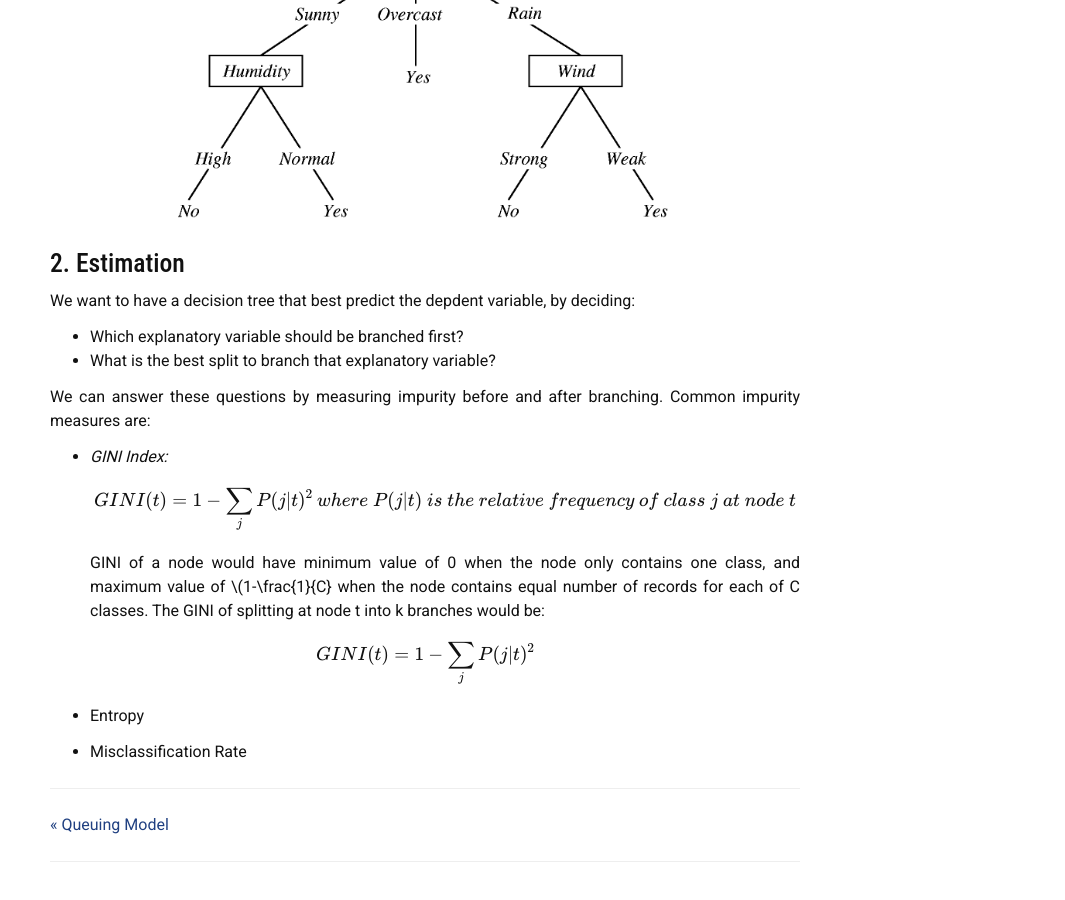
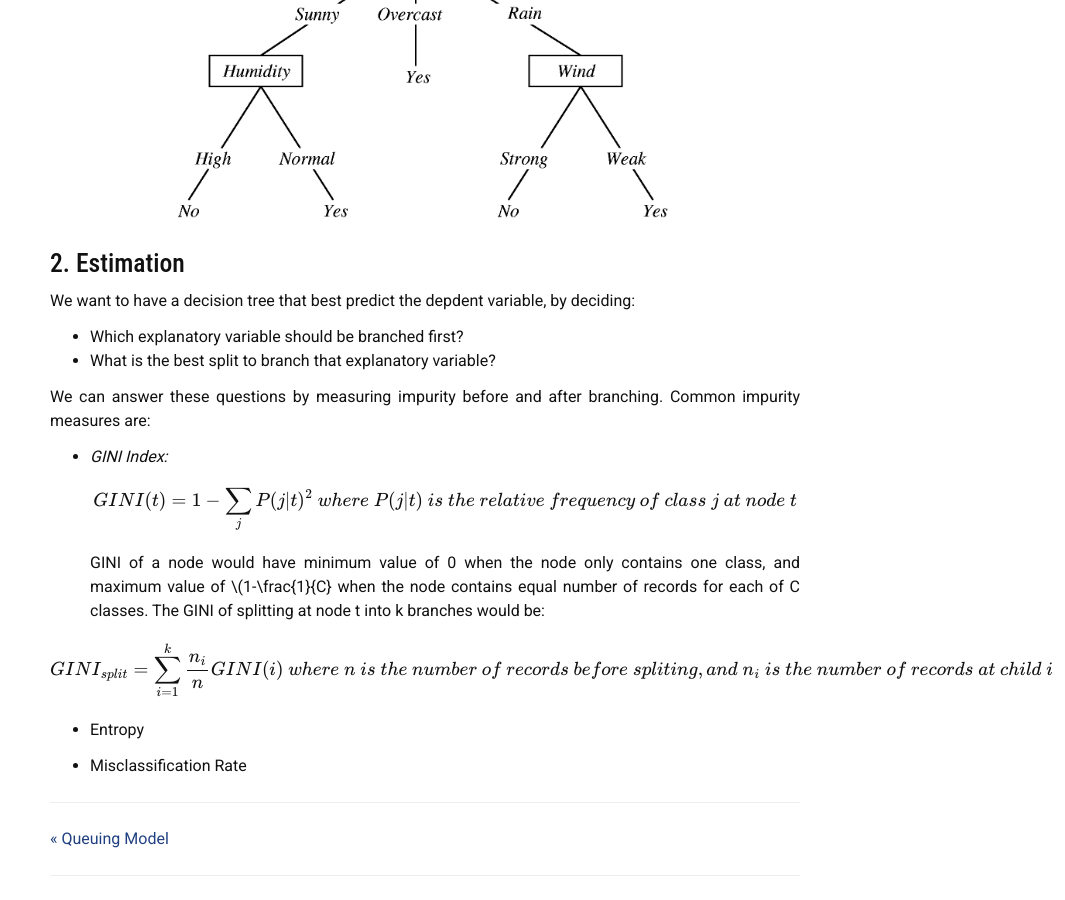
Before and after one commit to liambll/blog-archive, a Jekyll site: the page built from _posts/2017-07-38-decision-tree.markdown, in a window 1280 px wide and 900 px high, scrolled down 634 px. Shown: the whole window, without its empty margins (215-1280 px from the left). Built offline with Jekyll 4.4.1, drawn with Linux system fonts in a browser that asks for light colours; nearby versions of some CDN libraries; formulas are drawn with MathJax 3; comment, search, counter and statistics services are not loaded.

Commit message:
Update 2017-07-38-decision-tree.markdown

```diff
--- a/_posts/2017-07-38-decision-tree.markdown
+++ b/_posts/2017-07-38-decision-tree.markdown
@@ -41,7 +41,8 @@ where ~P(j|t) ~is ~the ~relative ~frequency ~of ~class ~j ~at ~node ~t
 GINI of a node would have minimum value of 0 when the node only contains one class, and maximum value of \\(1-\frac{1}{C} when the node contains equal number of records for each of C classes. The GINI of splitting at node t into k branches would be:
 
 \\[
-GINI(t) = 1 - \sum_j P(j|t)^2
+GINI_{split} = \sum_{i=1}^k \frac{n_i}{n} GINI(i) \\\
+where ~n ~is ~the ~number ~of ~records ~before ~spliting, and ~n_i ~is ~the ~number ~of ~records ~at ~child ~i
 \\]
 
 * Entropy
```
